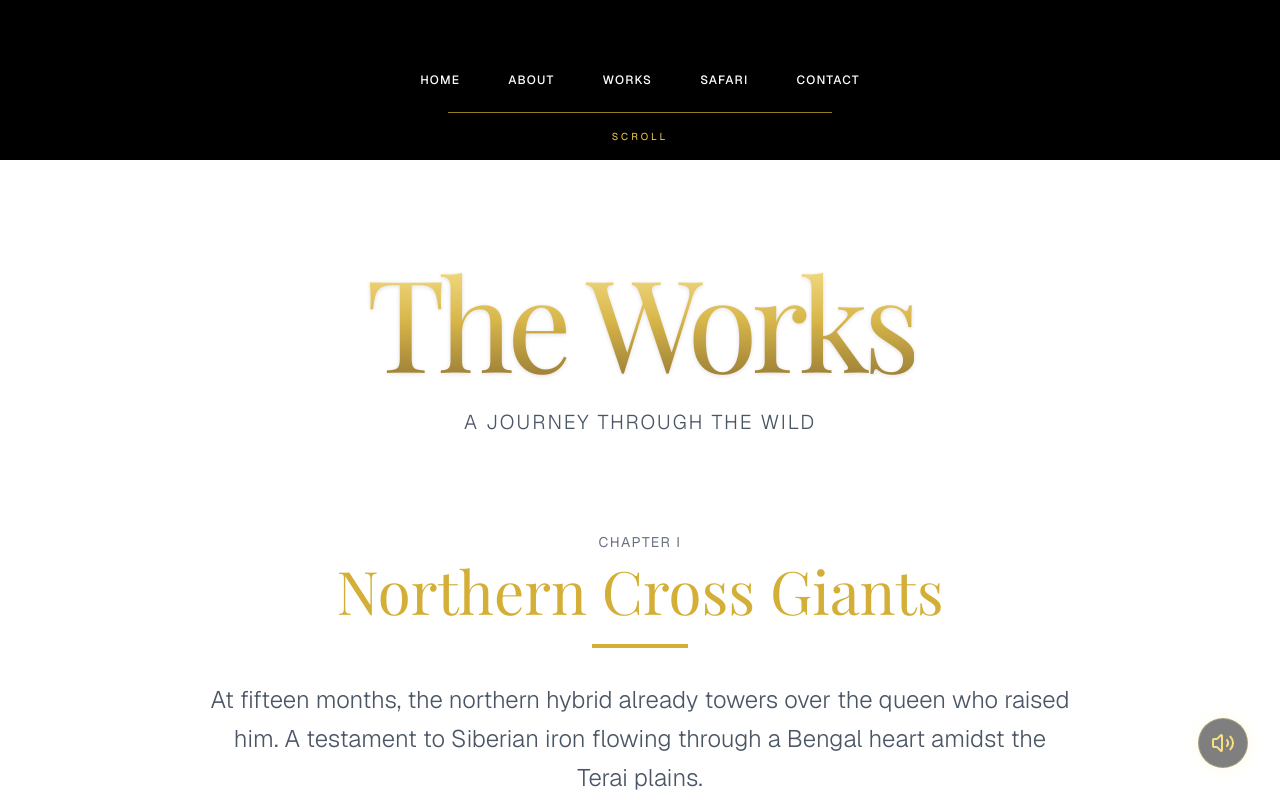
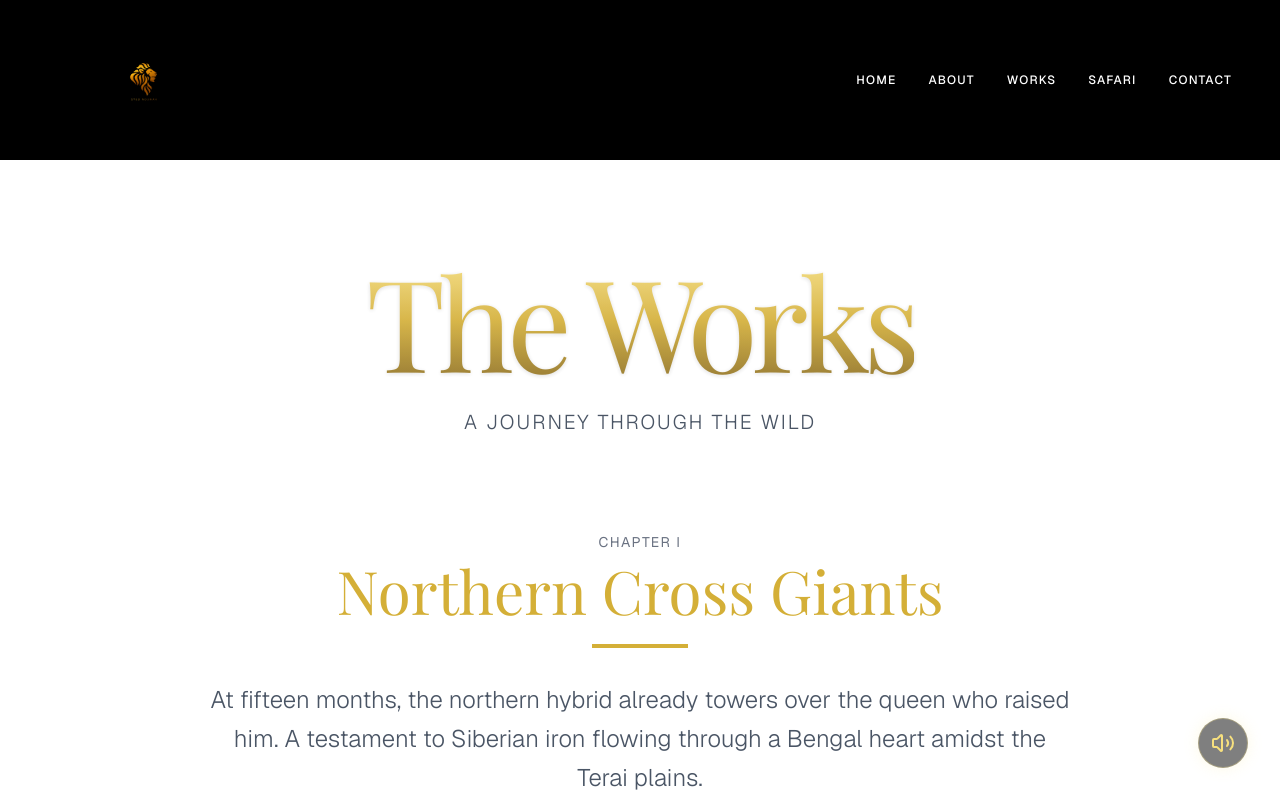
Before and after one commit to Matrixszh/safari, a Next.js app: page /work in a window 1280 px wide. Shown: the top 800 px of the page. Built offline with nearby package versions, Linux system fonts and the light colour scheme; a web font is replaced by a local one.

Commit message:
fixed all pages menu  chnages

```diff
--- a/app/about/page.tsx
+++ b/app/about/page.tsx
@@ -27,18 +27,9 @@ export default function About() {
     <main className="min-h-screen font-sans bg-white">
       {/* Hero Section */}
       <section className="relative w-full h-auto bg-black">
-        {/* Logo - Top Center */}
-        <motion.div
-          className="absolute top-8 md:top-12 left-0 right-0 z-20 flex justify-center"
-          initial={{ y: -50, opacity: 0 }}
-          animate={{ y: 0, opacity: 1 }}
-          transition={{ delay: 0.5, duration: 0.8, ease: "easeOut" }}
-        >
-        </motion.div>
-
         {/* Bottom Navigation */}
         <div className="relative h-[20vh]">
-            <BottomNav openDirection="down" />
+            <BottomNav openDirection="down" variant="header" />
         </div>
       </section>
 
--- a/app/components/BottomNav.tsx
+++ b/app/components/BottomNav.tsx
@@ -4,7 +4,12 @@ import { useState } from "react";
 import { motion, AnimatePresence } from "framer-motion";
 import Image from "next/image";
 
-export default function BottomNav({ openDirection = "up" }: { openDirection?: "up" | "down" }) {
+interface BottomNavProps {
+  openDirection?: "up" | "down";
+  variant?: "default" | "header";
+}
+
+export default function BottomNav({ openDirection = "up", variant = "default" }: BottomNavProps) {
   const [hoveredItem, setHoveredItem] = useState<string | null>(null);
 
   const menuItems = [
@@ -20,8 +25,6 @@ export default function BottomNav({ openDirection = "up" }: { openDirection?: "u
       image: "/About3.JPG",
       desc: "Learn more about me"
     },
-
-
     {
       name: "WORKS",
       href: "/work",
@@ -41,6 +44,70 @@ export default function BottomNav({ openDirection = "up" }: { openDirection?: "u
       desc: "Get in touch"
     },
   ];
+
+  if (variant === "header") {
+    return (
+      <motion.div
+        className="absolute top-0 left-0 right-0 z-50 flex items-center justify-between px-6 md:px-12 py-8 text-white w-full h-full"
+        initial={{ y: -20, opacity: 0 }}
+        animate={{ y: 0, opacity: 1 }}
+        transition={{ duration: 0.8, ease: "easeOut" }}
+      >
+        {/* Logo Left */}
+        <div className="relative w-32 h-8 md:w-48 md:h-12 shrink-0">
+           <Image
+             src="/logo.png"
+             alt="Syed Nouman"
+             fill
+             className="object-contain"
+             priority
+           />
+        </div>
+
+        {/* Nav Right */}
+        <nav className="relative flex items-center gap-6 md:gap-8 text-[10px] md:text-xs font-medium tracking-widest shrink-0">
+          {menuItems.map((item) => (
+            <div key={item.name} className="relative flex flex-col items-center">
+              {/* Preview Card */}
+              <AnimatePresence>
+                {hoveredItem === item.name && (
+                  <motion.div
+                    className={`absolute ${openDirection === 'up' ? 'bottom-full mb-4' : 'top-full mt-4'} right-0 w-32 md:w-40 aspect-video rounded-lg overflow-hidden border border-white/20 bg-black/50 backdrop-blur-sm z-50`}
+                    initial={{ opacity: 0, y: openDirection === 'up' ? 10 : -10, scale: 0.9 }}
+                    animate={{ opacity: 1, y: 0, scale: 1 }}
+                    exit={{ opacity: 0, y: openDirection === 'up' ? 5 : -5, scale: 0.9 }}
+                    transition={{ duration: 0.2 }}
+                  >
+                    <Image
+                      src={item.image}
+                      alt={item.name}
+                      fill
+                      className="object-cover opacity-80"
+                    />
+                    <div className="absolute inset-0 bg-gradient-to-t from-black/80 to-transparent flex items-end justify-center p-2">
+                      <span className="text-[8px] md:text-[10px] text-white/90 text-center font-light leading-tight">
+                        {item.desc}
+                      </span>
+                    </div>
+                  </motion.div>
+                )}
+              </AnimatePresence>
+
+              <motion.a
+                href={item.href}
+                className="relative py-2 transition-colors duration-300 hover:text-amber-400 hover:drop-shadow-[0_0_8px_rgba(251,191,36,0.8)]"
+                onMouseEnter={() => setHoveredItem(item.name)}
+                onMouseLeave={() => setHoveredItem(null)}
+                whileHover={{ y: -2 }}
+              >
+                {item.name}
+              </motion.a>
+            </div>
+          ))}
+        </nav>
+      </motion.div>
+    );
+  }
 
   return (
     <motion.div
--- a/app/contact/page.tsx
+++ b/app/contact/page.tsx
@@ -90,7 +90,7 @@ export default function ContactPage() {
         {/* Safari-style Header */}
         <section className="relative w-full h-auto bg-black">
           <div className="relative h-[20vh]">
-             <BottomNav openDirection="down" />
+             <BottomNav openDirection="down" variant="header" />
           </div>
         </section>
 
--- a/app/safari/page.tsx
+++ b/app/safari/page.tsx
@@ -67,7 +67,7 @@ export default function Safari() {
         <section className="relative w-full h-auto bg-black">
           {/* Bottom Navigation */}
           <div className="relative h-[20vh]">
-             <BottomNav openDirection="down" />
+             <BottomNav openDirection="down" variant="header" />
           </div>
         </section>
         <div className="bg-white">
--- a/app/work/page.tsx
+++ b/app/work/page.tsx
@@ -72,7 +72,7 @@ export default function WorksPage() {
         {/* Safari-style Header */}
         <section className="relative w-full h-auto bg-black">
           <div className="relative h-[20vh]">
-             <BottomNav openDirection="down" />
+             <BottomNav openDirection="down" variant="header" />
           </div>
         </section>
 
```
